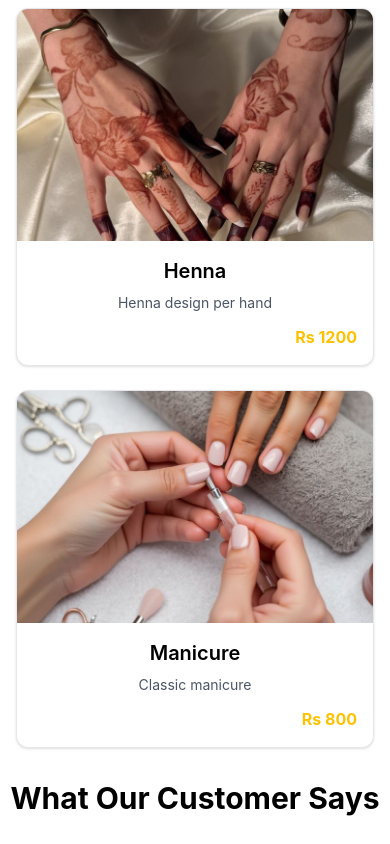
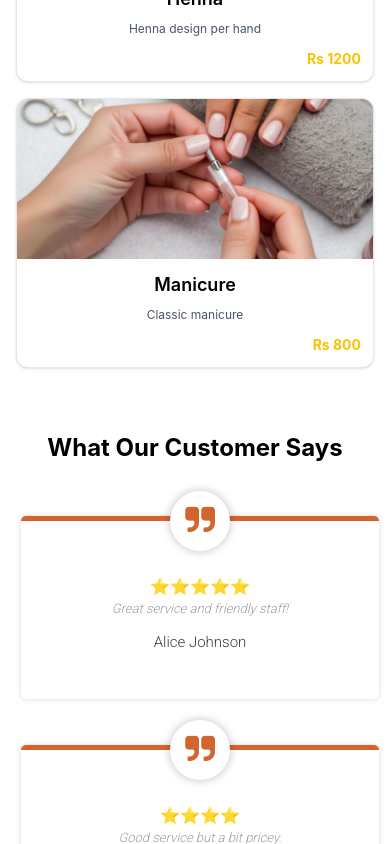
Before and after one commit to Jawairia-Mazhar/Salon-Website, a React (Vite) app: page / in a window 390 px wide. Shown: the part 2100-2944 px from the top of the page. Built offline with nearby package versions, Linux system fonts and the light colour scheme.

Commit message:
Refactor: Update layout and styling for Services and Reviews pages, enhance responsiveness of ServiceCard component

```diff
--- a/src/components/ServiceCard.jsx
+++ b/src/components/ServiceCard.jsx
@@ -2,12 +2,12 @@ import React from 'react'
 
 const ServiceCard = ({ image, title, description, price }) => {
   return (
-    <div className="overflow-hidden rounded-xl border border-gray-200 bg-white shadow-sm">
-      <img src={image} alt={title} className="h-58 w-full object-cover" />
-      <div className="p-4">
-        <h3 className="text-xl font-semibold">{title}</h3>
-        <p className="mt-2 text-sm text-gray-600">{description}</p>
-        <p className="mt-3 font-bold text-(--color-primary) text-end">{price}</p>
+    <div className="overflow-hidden rounded-xl border border-gray-200 bg-white shadow-sm hover:shadow-md transition">
+      <img src={image} alt={title} className="h-40 sm:h-48 lg:h-58 w-full object-cover" />
+      <div className="p-3 sm:p-4">
+        <h3 className="text-lg sm:text-xl font-semibold">{title}</h3>
+        <p className="mt-2 text-xs sm:text-sm text-gray-600">{description}</p>
+        <p className="mt-3 font-bold text-[var(--color-primary)] text-end text-sm sm:text-base">{price}</p>
       </div>
     </div>
   )
--- a/src/css/reviews.css
+++ b/src/css/reviews.css
@@ -67,6 +67,44 @@
   margin: 0 0 20px;
 }
 
+@media (max-width: 768px) {
+  .snip1533 {
+    margin: 25px 8px 10px;
+    max-width: 280px;
+    min-width: 220px;
+  }
+
+  .snip1533 h3 {
+    font-size: 17px;
+  }
+
+  .snip1533 blockquote {
+    font-size: 14px;
+  }
+}
+
+@media (max-width: 480px) {
+  .snip1533 {
+    margin: 20px 5px 10px;
+    max-width: 100%;
+    min-width: auto;
+  }
+
+  .snip1533 figcaption {
+    padding: 15% 8% 12%;
+  }
+
+  .snip1533 h3 {
+    font-size: 15px;
+    line-height: 18px;
+  }
+
+  .snip1533 blockquote {
+    font-size: 13px;
+    margin: 0 0 15px;
+  }
+}
+
 
 /* Demo purposes only */
 
--- a/src/pages/Reviews.jsx
+++ b/src/pages/Reviews.jsx
@@ -4,9 +4,9 @@ import reviews from '../data/reviewsData'
 
 const Reviews = () => {
   return (
-    <div id="reviews">
-        <h1 className="text-3xl font-bold text-center">What Our Customer Says</h1>
-        <div className="mt-8 grid gap-6 md:grid-cols-2 xl:grid-cols-4">
+    <div id="reviews" className="mx-auto px-4 py-8 sm:px-6 lg:px-8 max-w-7xl">
+        <h1 className="text-2xl sm:text-3xl font-bold text-center">What Our Customer Says</h1>
+        <div className="mt-8 grid gap-4 sm:gap-6 grid-cols-1 sm:grid-cols-2 lg:grid-cols-3 xl:grid-cols-4">
         {reviews.map((review, index) => (
             <ReviewCard
                 key={index}
--- a/src/pages/Services.jsx
+++ b/src/pages/Services.jsx
@@ -4,9 +4,9 @@ import ServiceCard from '../components/ServiceCard'
 
 const Services = () => {
 	return (
-		<section className="mx-auto px-4 py-8 sm:px-6 lg:px-8" id="services">
-			<h1 className="text-3xl font-bold text-center">Our Services and Prices</h1>
-			<div className="mt-8 grid gap-6 md:grid-cols-2 xl:grid-cols-4">
+		<section className="mx-auto px-4 py-8 sm:px-6 lg:px-8 max-w-7xl" id="services">
+			<h1 className="text-2xl sm:text-3xl font-bold text-center">Our Services and Prices</h1>
+			<div className="mt-8 grid gap-4 sm:gap-6 grid-cols-1 sm:grid-cols-2 lg:grid-cols-3 xl:grid-cols-4">
 				{services.map((service, index) => (
 					<ServiceCard
 						key={index}
```
